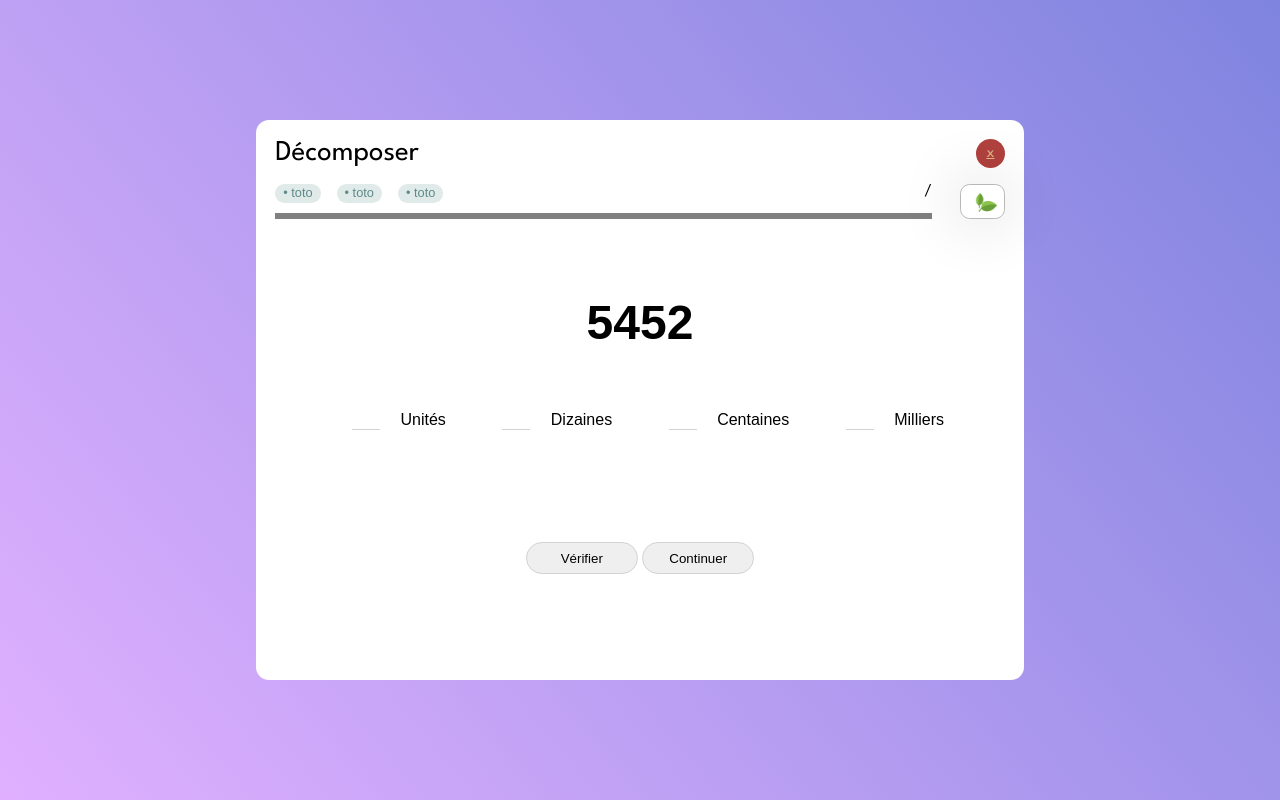
After one commit to Kyliroco/koko-koala, a Symfony app: template templates/exercices/demo2.html.twig in a window 1280 px wide. The commit adds this page. Run offline with Twig, Linux system fonts and the light colour scheme; the template is opened without the code that fills it, so the values that code supplies are empty; some libraries are stand-ins or nearby versions.

Commit message:
demo new exercice

```diff
--- a/assets/styles/app.css
+++ b/assets/styles/app.css
@@ -1,3 +1,3 @@
 body {
-    background-color: lightgray;
+
 }
--- a/public/css/exercices/exercices.css
+++ b/public/css/exercices/exercices.css
@@ -41,3 +41,17 @@
     border-radius: 4rem;
     border: 1px solid lightgray;
 }
+.center {
+    text-align: center;
+}
+.big_element {
+    font-family: 'Montserrat', sans-serif;
+    font-size: 3rem;
+    font-weight: 700;
+}
+.input_legend {
+    font-family: 'Montserrat', sans-serif;
+}
+.arround1 {
+    margin: 1rem;
+}
--- /dev/null
+++ b/templates/exercices/demo2.html.twig
@@ -0,0 +1,26 @@
+{% extends 'exercices/template2.html.twig' %}
+
+{% block exo %}
+<div id="exercice">
+    <div class="blank_3"></div>
+    <div><p class="center big_element">5452</p></div>
+    <div class="blank_3"></div>
+    <div>
+        <ul class="flex">
+            <li class="input_legend"><input class="blank arround1"> Unités</li>
+            <li class="input_legend"><input class="blank arround1"> Dizaines</li>
+            <li class="input_legend"><input class="blank arround1"> Centaines</li>
+            <li class="input_legend"><input class="blank arround1"> Milliers</li>
+        </ul>
+    </div>
+    <div class="blank_6">
+
+    </div>
+    <div id="actions">
+        <div class="action_button">
+            <button id="checkButton" class="button_large">Vérifier</button>
+            <button id="nextButton" class="button_large">Continuer</button>
+        </div>
+    </div>
+</div>
+{% endblock %}
--- /dev/null
+++ b/templates/exercices/template2.html.twig
@@ -0,0 +1,65 @@
+{% extends 'base.html.twig' %}
+
+{% block header %}{% endblock %}
+
+{% block stylesheets %}
+	{{ parent() }}
+	<link href="{{ asset('css/exercices/base.css') }}" rel="stylesheet">
+	<link href="{{ asset('css/exercices/information_bar.css') }}" rel="stylesheet">
+	<link href="{{ asset('css/exercices/exercices.css') }}" rel="stylesheet">
+{% endblock %}
+
+{% block body %}
+	<div id="app_div">
+		<div id="app">
+			<!--CE BLOCK EST AMMENER A ETRE DANS DU VUE.JS. TOUT LE CONTENU DU DIV-->
+			<!-- PARTIE HAUTE : INFORMATION SUR L'EXERCICE -->
+				<div id="main_header"> <div class="flex">
+					<h1 class="exercice_title">Décomposer</h1>
+					<div>
+						<a class="button exit" href="{{ path('app_enfant')}}">x</a>
+					</div>
+				</div>
+				<div class="flex" id="exercice_information">
+					<div class="main_information">
+						<div class="information_class_questions">
+							<div class="alt_information_content">
+								<div>
+									<p class="alt_information">&#x2022
+										toto</p>
+								</div>
+								<div>
+									<p class="alt_information">&#x2022
+										toto</p>
+								</div>
+								<div>
+									<p class="alt_information">&#x2022
+										toto</p>
+								</div>
+							</div>
+							<div>
+								<p class="questions">
+									<span id="questionEnCours"></span>
+									/
+									<span id="nbQuestions"></span>
+								</p>
+							</div>
+						</div>
+						<div>
+							<progress value="0" max="100"></progress>
+					</div>
+				</div>
+				<div class="count">
+					<p id="points"></p>
+					<img id="count_icon" src="{{ asset('/img/icons/eucalyptus_leaves.png') }}">
+				</div>
+			</div>
+		</div>
+		{% block exo %}
+			<!--ICI, BLOCK EXO EST UNE SOLUTION TEMPORAIRE AFIN DE CAPTER L'EXERCICE DE JOACKIM-->
+		{% endblock %}
+	</div>
+</div>{% endblock %}{% block javascripts %}
+{{ encore_entry_script_tags('app') }}
+<script>
+</script>{% endblock %}
```
Also changed, not shown: src/Controller/DefaultController.php (+7 -0 lines).
